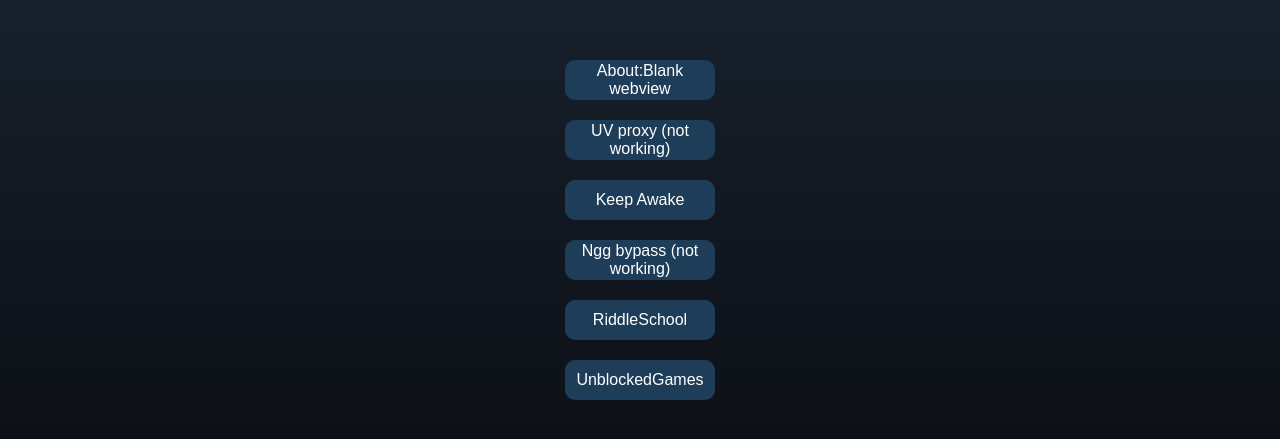
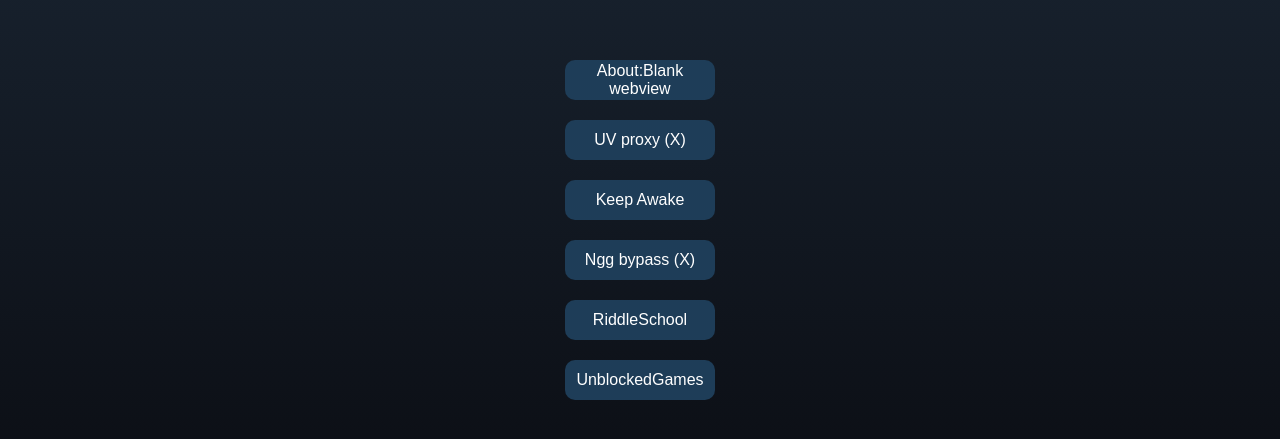
Before and after one commit to usernameman12/API-stileized-test, a plain HTML site: page index.html in a window 1280 px wide. Shown: the part 199-638 px from the top of the page. Drawn offline with Linux system fonts and the light colour scheme.

Commit message:
Update index.html

```diff
--- a/index.html
+++ b/index.html
@@ -68,9 +68,9 @@
 <body>
   <div class="header">Launcher Hub</div>
   <button id="redirectButton1">About:Blank webview</button>
-  <button id="redirectButton2">UV proxy (not working)</button>
+  <button id="redirectButton2">UV proxy (X)</button>
   <button id="redirectButton3">Keep Awake</button>
-  <button id="5">Ngg bypass (not working)</button>
+  <button id="5">Ngg bypass (X)</button>
   <button id="6">RiddleSchool</button>
   <button id="7">UnblockedGames</button>
 
@@ -95,7 +95,7 @@
       window.location.href = "https://usernameman12.github.io/RiddleSchool/";
      });
 
-    document.getElementById("6").addEventListener("click", () => {
+    document.getElementById("7").addEventListener("click", () => {
       window.location.href = "https://shsgames.github.io";
      });
   </script>
```
